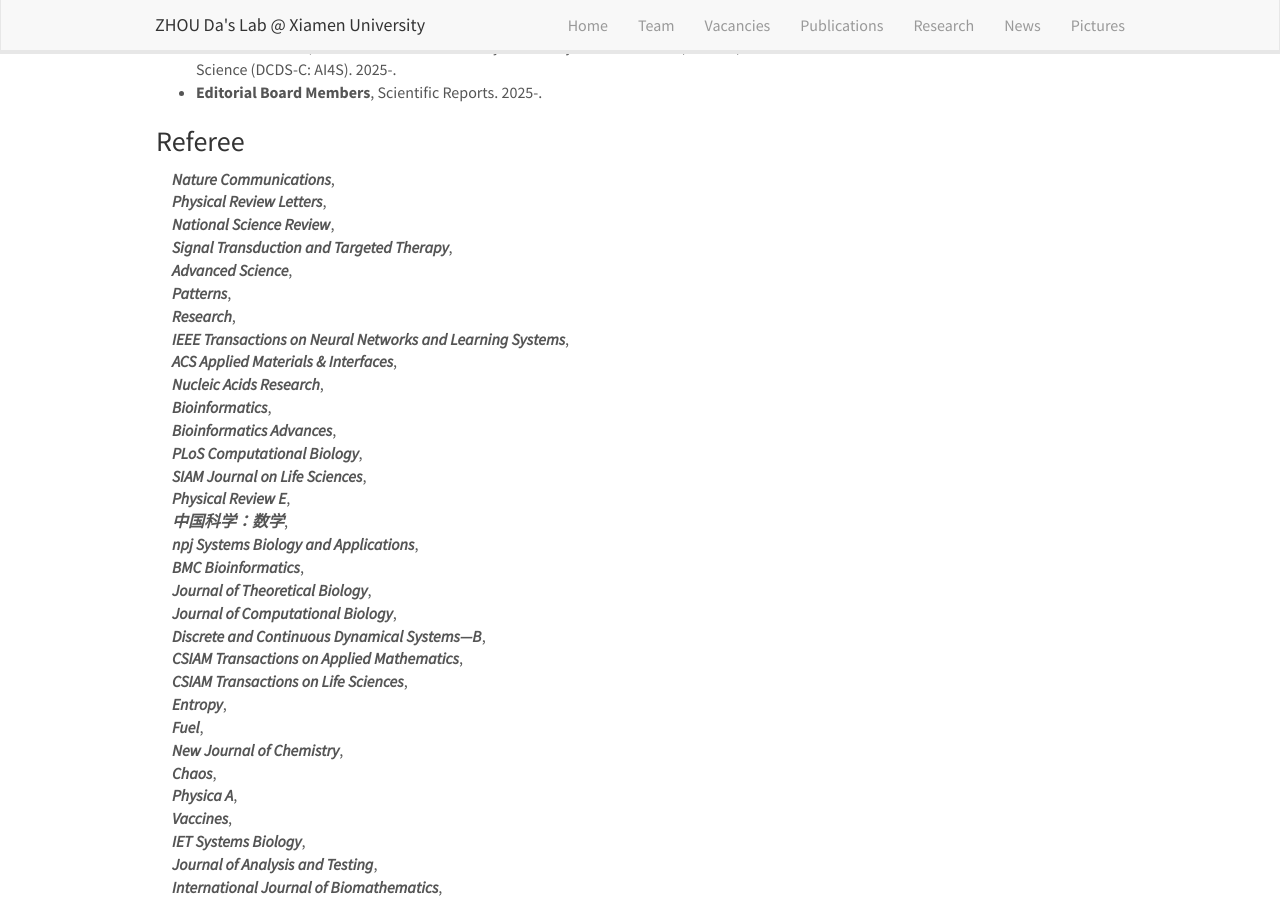
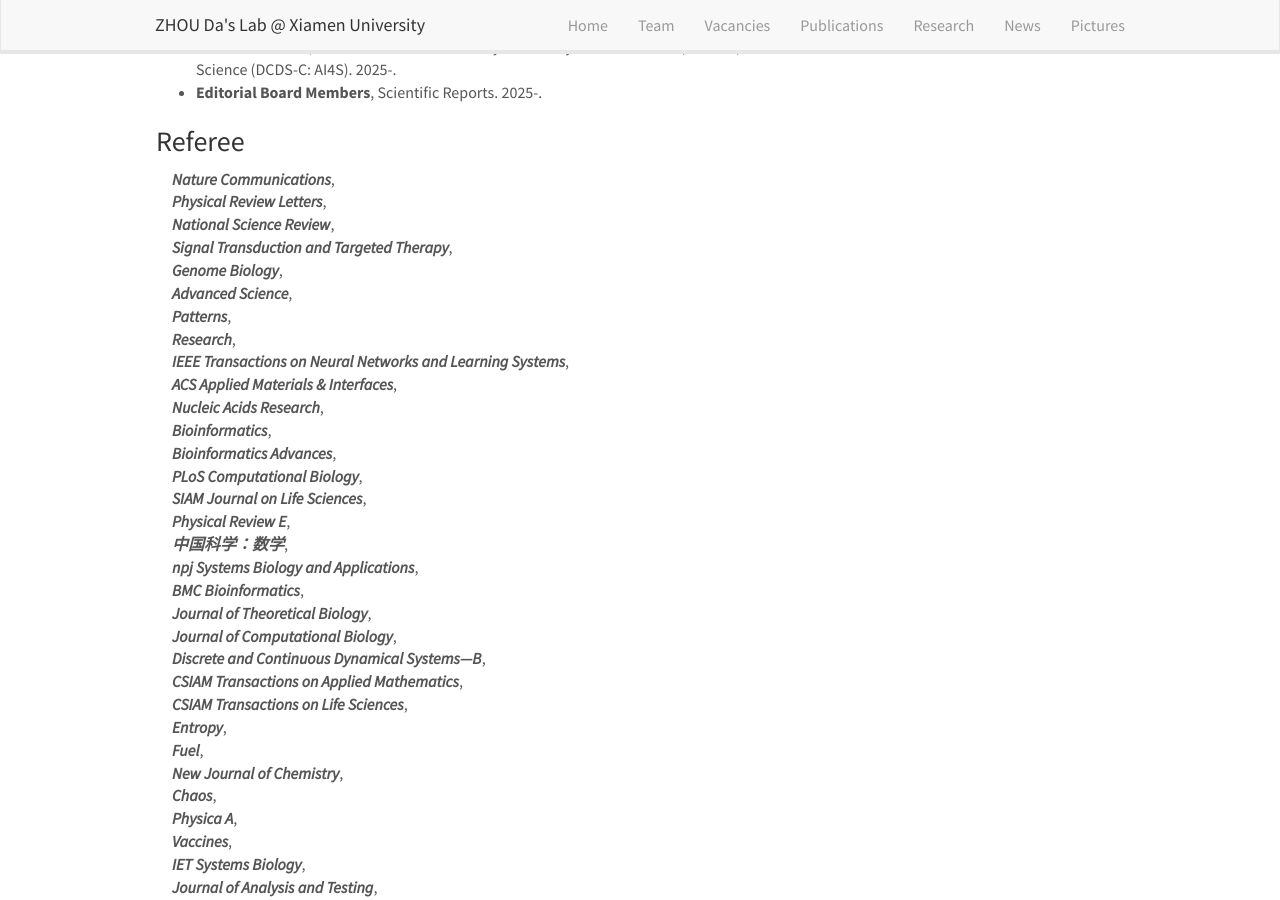
Before and after one commit to ZhouDaLab/zhoudalab.github.io, a Jekyll site: the page built from _pages/home.md, in a window 1280 px wide and 900 px high, scrolled down 2152 px. Built offline with Jekyll 4.4.1, drawn with Linux system fonts in a browser that asks for light colours; nearby versions of some CDN libraries.

Commit message:
Update home.md

```diff
--- a/_pages/home.md
+++ b/_pages/home.md
@@ -85,6 +85,7 @@ Email：zhouda@xmu.edu.cn
 &emsp;***Physical Review Letters***,
 &emsp;***National Science Review***,
 &emsp;***Signal Transduction and Targeted Therapy***,
+&emsp;***Genome Biology***,
 &emsp;***Advanced Science***,
 &emsp;***Patterns***,
 &emsp;***Research***,
```
